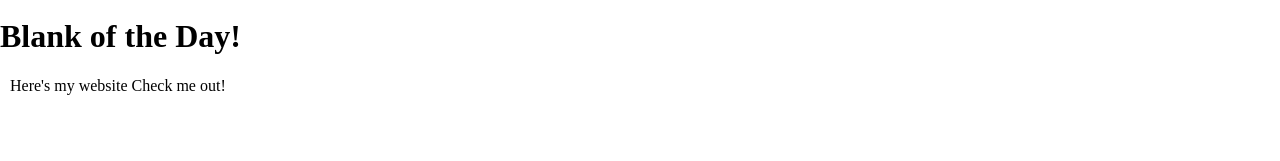
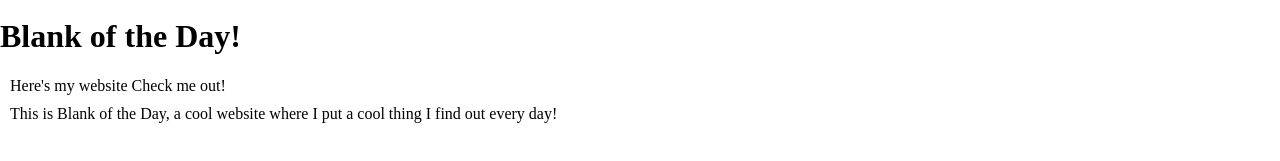
Before and after one commit to Cleberoni51/BlankoftheDay, a plain HTML site: page Blank.html in a window 1280 px wide. Shown: the part 49-210 px from the top of the page. Drawn offline with Linux system fonts and the light colour scheme.

Commit message:
Added a paragraph!

```diff
--- a/Blank.html
+++ b/Blank.html
@@ -92,6 +92,7 @@
         <div class="bod">
             <h1>Blank of the Day!</h1>
             <p>Here's my website Check me out!</p>
+            <p>This is Blank of the Day, a cool website where I put a cool thing I find out every day!</p>
         </div>
     </body>
 </html>
```
